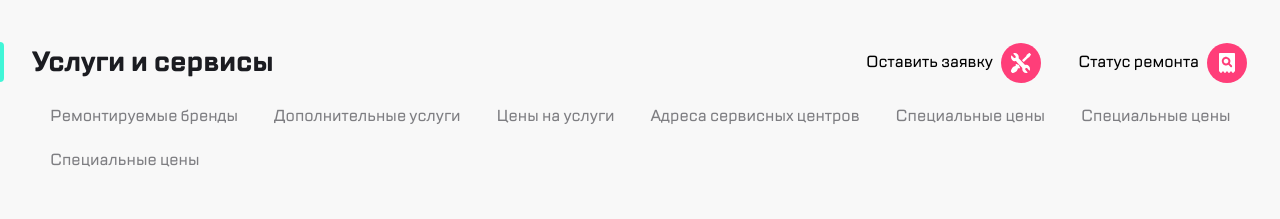
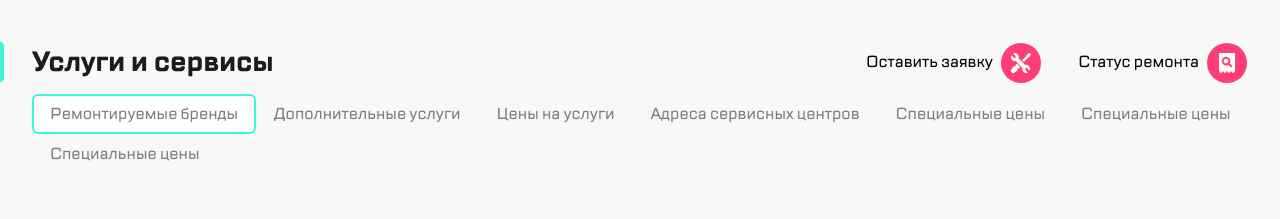
Before and after one commit to MaksimZhatkin/MaksimZhatkin.github.io, a website: page cps_1/index.html in a window 1280 px wide. Shown: the top 219 px of the page. Drawn offline with Linux system fonts and the light colour scheme; grey boxes are pictures that could not be loaded.

Commit message:
Добавить активное состояние первой ссылке в навигации, причесать верстку

```diff
--- a/cps_1/index.html
+++ b/cps_1/index.html
@@ -5,7 +5,7 @@
     <meta name="viewport" content="width=device-width, initial-scale=1.0">
     <title>Kata CPS</title>
     <link rel="stylesheet" href="styles/index.css">
-	<link rel="stylesheet" href="styles/light.css"X>
+	<link rel="stylesheet" href="styles/light.css">
 
 	<!-- <link rel="stylesheet" href="styles/light.css" media="(prefers-color-scheme: light)"> -->
 	<!-- <link rel="stylesheet" href="styles/dark.css" media="(prefers-color-scheme: dark)"> -->
@@ -72,8 +72,6 @@
                 </svg>
             </button>
         </div>
-
-
     </header>
 
     <main class="main">
@@ -102,7 +100,7 @@
         <nav class="main__section main__section_overfl_hor page-nav">
             <ul class="page-nav__list">
                 <li class="page-nav__item">
-                    <a href="#" class="page-nav__link">Ремонтируемые бренды</a>
+                    <a href="#" class="page-nav__link page-nav__link_active">Ремонтируемые бренды</a>
                 </li>
                 <li class="page-nav__item">
                     <a href="#" class="page-nav__link">Дополнительные услуги</a>
--- a/cps_1/styles/blocks/page-nav/base.css
+++ b/cps_1/styles/blocks/page-nav/base.css
@@ -48,7 +48,7 @@
     text-decoration: none;
     font-size: 16px;
     color: var(--color-text-secondary);
-    line-height: 24px;
+    line-height: 20px;
     white-space: nowrap;
     border: solid 2px transparent;
     transition: all 0.1s;
@@ -58,7 +58,8 @@
 
 .page-nav__link:active,
 .page-nav__link:target,
-.page-nav__link:hover {
+.page-nav__link:hover,
+.page-nav__link_active {
     background-color: var(--color-back-secondary);
     border: solid 2px var(--color-accent-secondary);
 }
```
